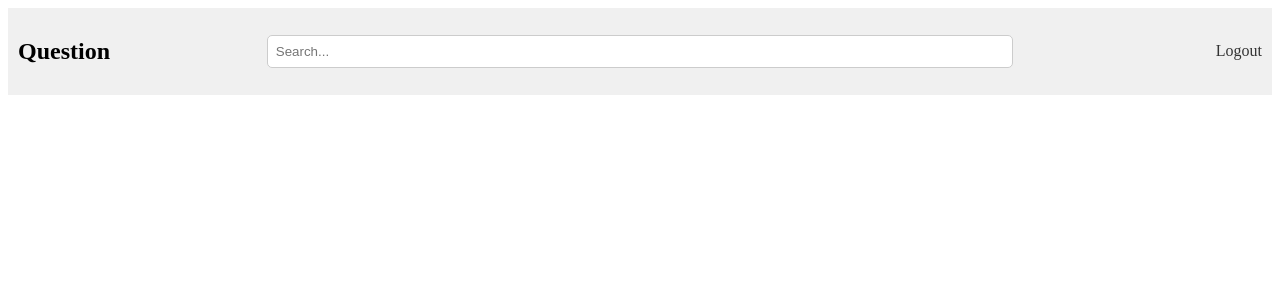
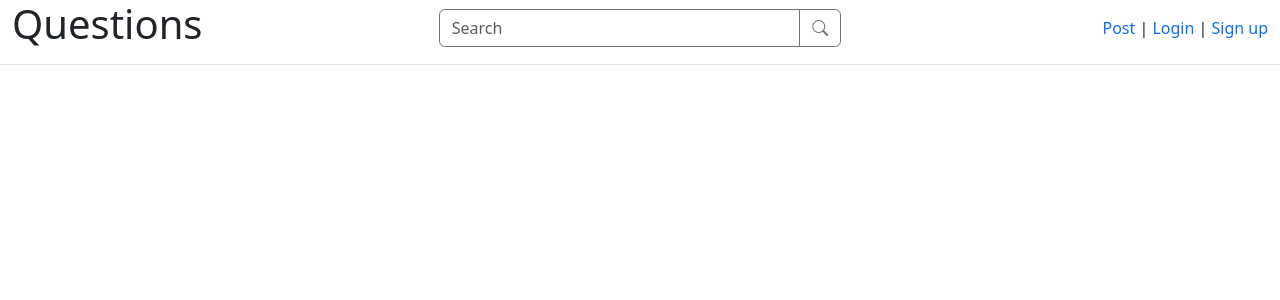
Before and after one commit to Jinamizi/questions, a Django app: template templates/example/base.html in a window 1280 px wide. Shown: the top 300 px of the page. Run offline with Django 3.2, Linux system fonts and the light colour scheme; the template is opened without the code that fills it, so the values that code supplies are empty.

Commit message:
Default commit message

```diff
--- a/templates/example/base.html
+++ b/templates/example/base.html
@@ -1,28 +1,50 @@
 {% load static %}
 <html>
   <head>
-        <link rel="stylesheet" type="text/css" href="{% static 'example/style.css' %}">
-        <title>
-        {% block title %}
-            Questions
-        {% endblock %}
-    </title>
+    <meta name="viewport" content="width=device-width, initial-scale=1.0" />
+    <link href="https://cdn.jsdelivr.net/npm/bootstrap@5.3.2/dist/css/bootstrap.min.css"  rel="stylesheet"  integrity="sha384-T3c6CoIi6uLrA9TneNEoa7RxnatzjcDSCmG1MXxSR1GAsXEV/Dwwykc2MPK8M2HN"  crossorigin="anonymous" />
+    <link rel="stylesheet" href="https://cdn.jsdelivr.net/npm/bootstrap-icons@1.11.2/font/bootstrap-icons.min.css">
+    {% comment %} <link
+      rel="stylesheet"
+      type="text/css"
+      href="{% static 'example/style.css' %}"
+    />
+    {% endcomment %}
+
+    <title>{% block title %} Questions {% endblock %}</title>
   </head>
   <body>
     {% block header %}
-    <header class="main-header">
-        <div class="header-left">
-            <h2><span>Question</span><h2>
+    <header class="pb-2  border-bottom">
+        <div class="container-fluid ">
+          <div class="row justify-content-between align-items-center">
+            <div class="col-md text-center text-md-start">
+              <h1>Questions</h1>
             </div>
-        <div class="header-center">
-            <input type="text" placeholder="Search..." class="search-field">
+
+            <div class="col-md-4">
+              <div class="input-group rounded border-1">
+                <input type="search" class="form-control border-secondary" id="search_input" placeholder="Search"
+                  aria-label="Search" aria-describedby="search-addon" />
+                <button class="btn btn-outline-secondary input-group-text" id="search" data-bs-toggle=""
+                  data-bs-target="#information-modal"><i class="bi bi-search"></i></button>
               </div>
-        <div class="header-right">
-            <a href="/logout">Logout</a>
+            </div>
+
+            <div class="col-md text-center text-md-end">
+              <a href="#" class="link-opacity-50-hover text-decoration-none">Post</a> |
+              <a href="#" class="link-opacity-50-hover text-decoration-none">Login</a> |
+              <a href="#" class="link-opacity-50-hover text-decoration-none">Sign up</a>
+            </div>
+          </div>
         </div>
       </header>
-    {% endblock %}
+    {% endblock %} {% block content %}{% endblock %}
 
-    {% block content %}{% endblock %}
+    <script
+      src="https://cdn.jsdelivr.net/npm/bootstrap@5.3.2/dist/js/bootstrap.bundle.min.js"
+      integrity="sha384-C6RzsynM9kWDrMNeT87bh95OGNyZPhcTNXj1NW7RuBCsyN/o0jlpcV8Qyq46cDfL"
+      crossorigin="anonymous"
+    ></script>
   </body>
 </html>
--- a/templates/example/name.html
+++ b/templates/example/name.html
@@ -1,5 +1,4 @@
 <form action="{% url 'example:name' %}" method="post">
-{% csrf_token %}
-{{ form }}
-<input type="submit" value="Submit">
+  {% csrf_token %} {{ form }}
+  <input type="submit" value="Submit" />
 </form>
```
Also changed, not shown: admin.py (+9 -9 lines), models.py (+13 -10 lines), templates/example/question_list.html (+48 -13 lines). Lines whose indentation alone changed are shown as unchanged.
